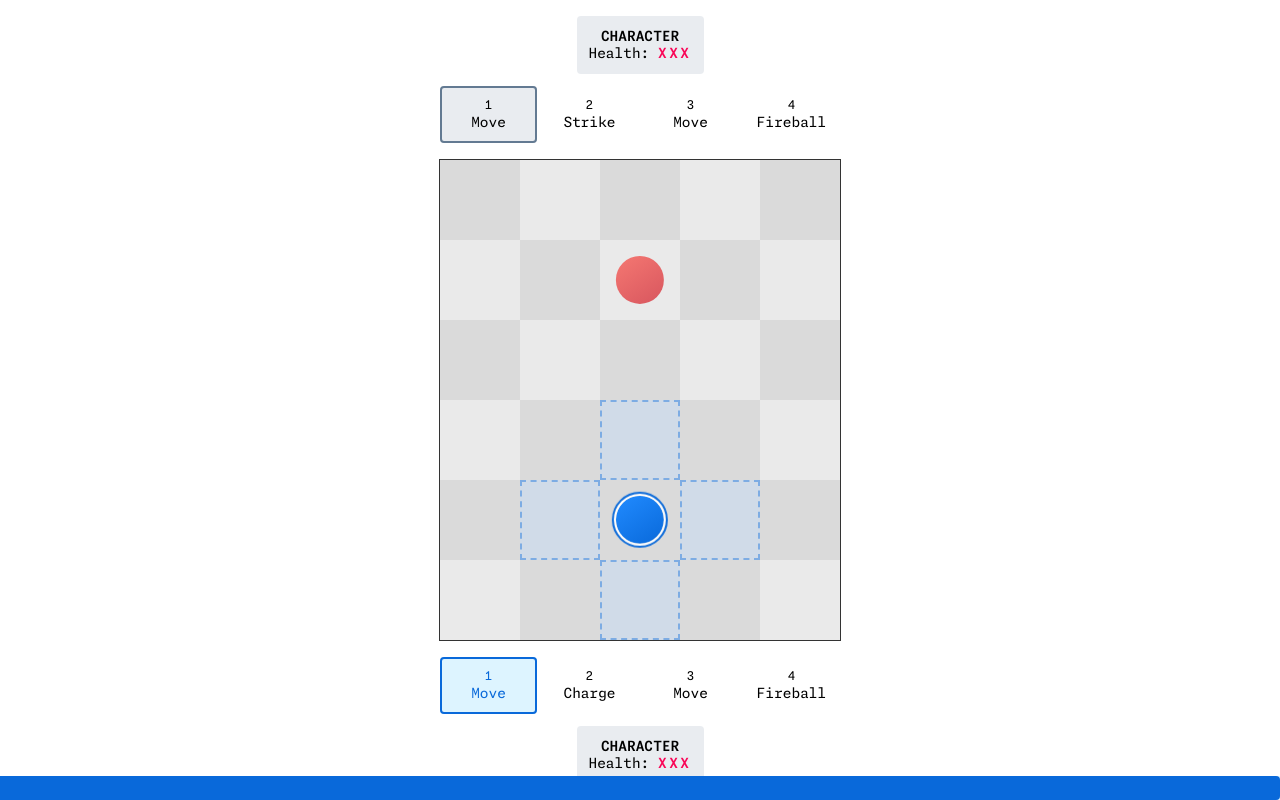
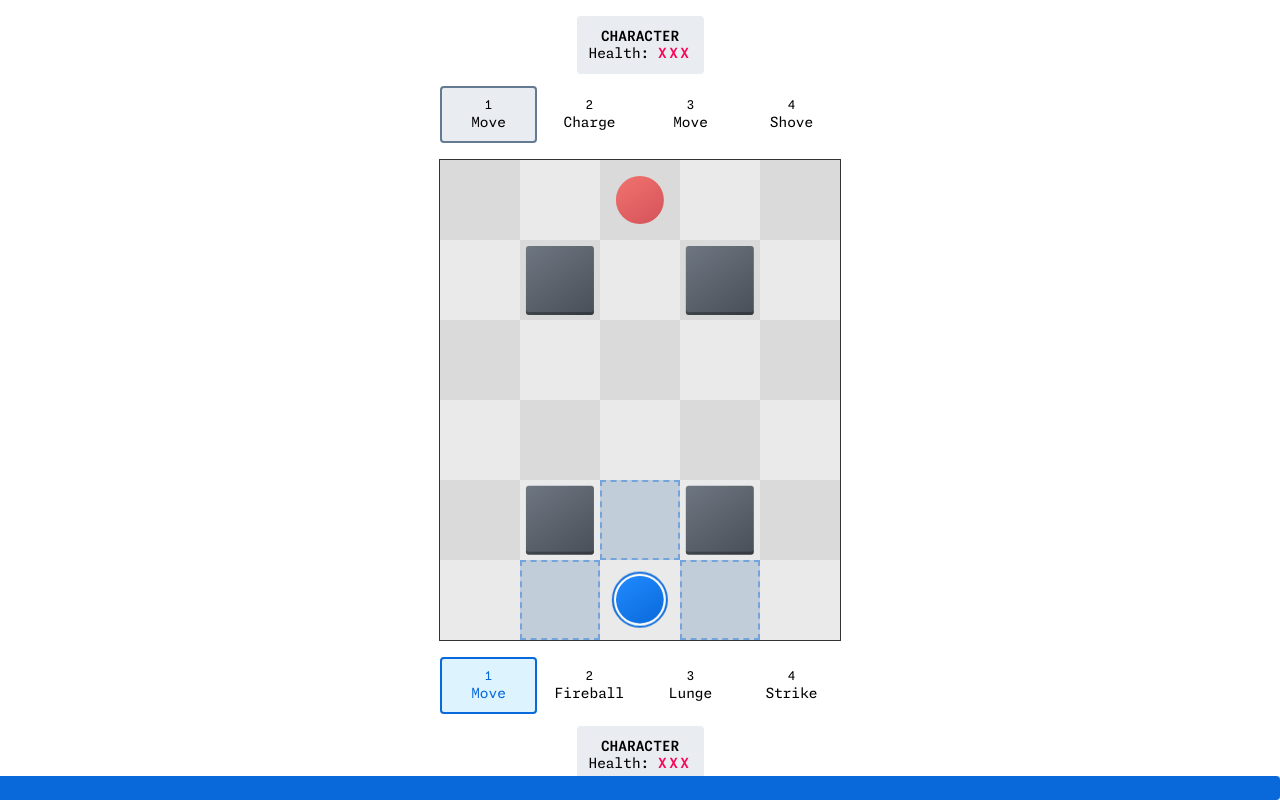
Before and after one commit to peterclutch/grid-battle, an Angular app: page / in a window 1280 px wide. Built offline with nearby package versions, Linux system fonts and the light colour scheme.

Commit message:
some more stuff for the grid

```diff
--- a/src/app/module/battle/battle.store.ts
+++ b/src/app/module/battle/battle.store.ts
@@ -1,7 +1,7 @@
 import { computed, DestroyRef, inject, Injectable, signal } from '@angular/core';
-import { Character, Entity, EntityId, entityId, findActiveCharacter, GameState, Tag } from './domain/types';
+import { Character, Entity, EntityId, entityId, findActiveCharacter, GameState, Tag, Vec } from './domain/types';
 import { tileEffectIndex } from './domain/preview';
-import { FireballAction, MoveAction, ChargeAction, StrikeAction } from './domain/action';
+import { ChargeAction, FireballAction, LungeAction, MoveAction, ShoveAction, StrikeAction } from './domain/action';
 import { runTurn } from './domain/turn';
 import { Command } from '../../shared/model/command';
 import { GameEvent } from '../../shared/model/event.model';
@@ -76,18 +76,38 @@ export class BattleStore {
         this.startTurnTimer();
     }
 
+    /**
+     * The pillars arena.
+     *
+     *     . . r . .
+     *     . # . # .
+     *     . . . . .
+     *     . . . . .
+     *     . # . # .
+     *     . . b . .
+     *
+     * Four rocks, placed to leave three clear columns and break every row a player starts
+     * on. A fireball down a lane is worth something because the lanes are the only way
+     * through, and the rocks are what a charge is for — the crush against them is the
+     * brawler's whole reason to close.
+     *
+     * Mirror-symmetric, so the opening is the same fight from either side.
+     */
     private initialState(): GameState {
+        const pillars: Vec[] = [{ x: 1, y: 1 }, { x: 3, y: 1 }, { x: 1, y: 4 }, { x: 3, y: 4 }];
+
         const entities = new Map<EntityId, Entity>([
             [
                 blueId,
                 {
                     id: blueId,
                     kind: 'character',
-                    pos: { x: 2, y: 4 },
+                    pos: { x: 2, y: 5 },
                     tags: new Set<Tag>(['blocking', 'mortal']),
                     hp: 3,
                     team: 'blue',
-                    slots: [MoveAction, ChargeAction, MoveAction, FireballAction],
+                    // the zoner: open a lane, keep it, and buy space back when it closes
+                    slots: [MoveAction, FireballAction, LungeAction, StrikeAction],
                 },
             ],
             [
@@ -95,14 +115,20 @@ export class BattleStore {
                 {
                     id: redId,
                     kind: 'character',
-                    pos: { x: 2, y: 1 },
+                    pos: { x: 2, y: 0 },
                     tags: new Set<Tag>(['blocking', 'mortal', 'damaging']),
                     hp: 3,
                     team: 'red',
-                    slots: [MoveAction, StrikeAction, MoveAction, FireballAction],
+                    // the brawler: close the distance, then put them into a rock
+                    slots: [MoveAction, ChargeAction, MoveAction, ShoveAction],
                 },
             ],
+            ...pillars.map((pos, index): [EntityId, Entity] => {
+                const id = entityId(`rock-${index}`);
+                return [id, { id, kind: 'object', pos, tags: new Set<Tag>(['blocking', 'immovable']) }];
+            }),
         ]);
+
         return {
             width: 5,
             height: 6,
--- a/src/app/module/battle/domain/action.ts
+++ b/src/app/module/battle/domain/action.ts
@@ -169,5 +169,11 @@ export const MoveAction = dash('Move', 1);
 export const StrikeAction = strike('Strike', 2);
 export const FireballAction = projectile('Fireball', 'fireball', FIREBALL_TAGS);
 
+/** Two squares at once: the zoner's way of buying back the space a brawler just closed. */
+export const LungeAction = dash('Lunge', 2);
+
 /** Slide until something stops you, then hit it and shove it out of the way. */
 export const ChargeAction = dash('Charge', 'max', { knockbackOnStop: true, category: 'attack' });
+
+/** Short reach, but it moves the victim — worth most with a wall behind them. */
+export const ShoveAction = strike('Shove', 1, true);
--- a/src/app/module/battle/grid/entity/entity.component.html
+++ b/src/app/module/battle/grid/entity/entity.component.html
@@ -5,5 +5,8 @@
         [class.active]="activeCharacter()"
         [class.enemy]="e.kind === 'character' && e.team === 'red'"
         [class.projectile]="e.kind === 'projectile'"
+        [class.rock]="isTerrain('immovable')"
+        [class.crate]="isTerrain('pushable')"
+        [class.glass]="isTerrain('fragile')"
         [attr.data-direction]="direction()"
 ></div>
--- a/src/app/module/battle/grid/entity/entity.component.scss
+++ b/src/app/module/battle/grid/entity/entity.component.scss
@@ -59,6 +59,30 @@
   }
 }
 
+// Scenery fills more of its square than a character does — it reads as part of the board
+// rather than something standing on it.
+.rock,
+.crate,
+.glass {
+  width: 86%;
+  border-radius: 3px;
+}
+
+.rock {
+  background: linear-gradient(145deg, #6e7681, #484f58);
+  box-shadow: inset 0 -3px 0 rgba(0, 0, 0, 0.28);
+}
+
+.crate {
+  background: linear-gradient(145deg, #d9a441, #a9701f);
+  box-shadow: inset 0 0 0 3px rgba(87, 55, 12, 0.55);
+}
+
+.glass {
+  background: rgba(129, 208, 226, 0.35);
+  box-shadow: inset 0 0 0 2px rgba(56, 139, 158, 0.75);
+}
+
 .projectile {
   width: 50%;
   aspect-ratio: 1;
--- a/src/app/module/battle/grid/entity/entity.component.ts
+++ b/src/app/module/battle/grid/entity/entity.component.ts
@@ -1,5 +1,5 @@
 import { Component, computed, effect, ElementRef, inject, input, untracked } from '@angular/core';
-import { Entity } from '../../domain/types';
+import { Entity, Tag } from '../../domain/types';
 
 /**
  * A blow, in the only terms the board has to say it: recoil, then settle. Written as
@@ -44,6 +44,12 @@ export class EntityComponent {
         return e.kind === 'projectile' ? e.dir : null;
     });
 
+    /** Scenery looks like what it does, so the tag is what picks the token. */
+    isTerrain(tag: Tag): boolean {
+        const e = this.entity();
+        return e.kind === 'object' && e.tags.has(tag);
+    }
+
     private readonly host = inject<ElementRef<HTMLElement>>(ElementRef);
 
     /** Health as of the last time we looked; null until we have looked at all. */
```
